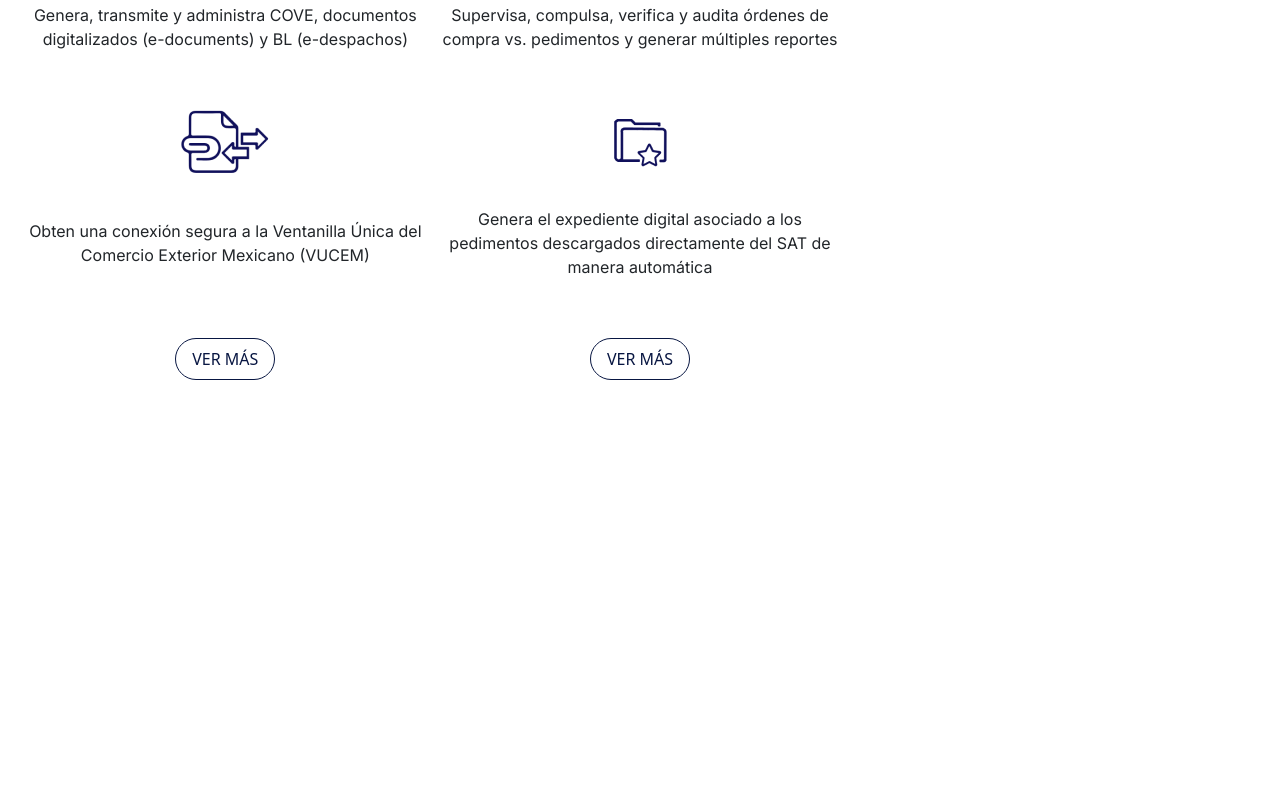
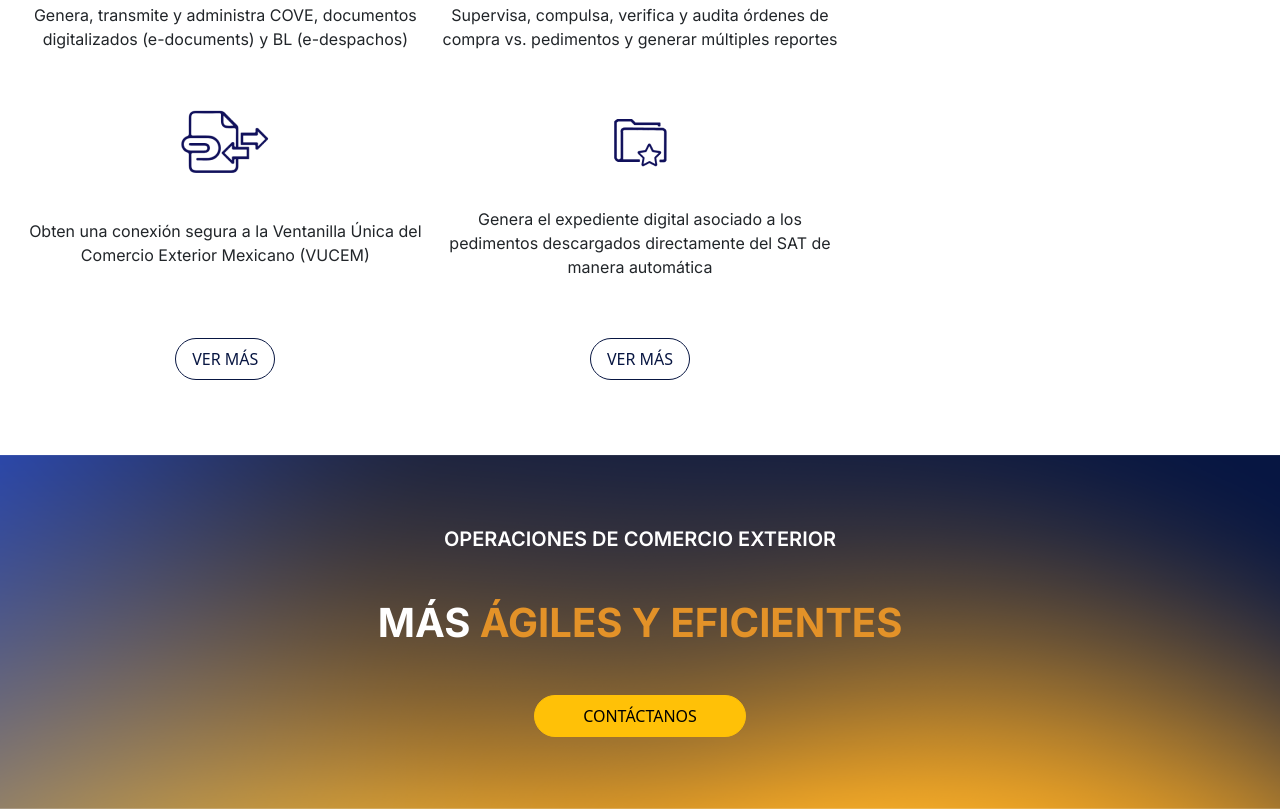
Before and after one commit to samuel-mc/sdi, a plain HTML site: page index.html in a window 1280 px wide. Shown: the part 2066-2875 px from the top of the page. Before the commit the page ends 2521 px from the top, so only its background shows below. Drawn offline with nearby package versions, Linux system fonts and the light colour scheme.

Commit message:
se agrega banner mas agiles

```diff
--- a/index.html
+++ b/index.html
@@ -171,6 +171,15 @@
                 </div>
             </main>
         </section>
+
+        <!-- Banner -->
+         <section class="py-5 px-4 home__banner">
+            <div class="mw--1440 text-center py-4">
+                <h3 class="text--md text--white inter-semibold">OPERACIONES DE COMERCIO EXTERIOR</h3>
+                <h2 class="text--xl text--white inter-bold my-5">MÁS <span class="text--yellow">ÁGILES Y EFICIENTES</span></h2>
+                <a href="#" class="btn btn-warning btn--rounded px-5 py-2">CONTÁCTANOS</a>
+            </div>
+         </section>
     </main>
 
     <!-- Footer -->
--- a/public/css/styles.css
+++ b/public/css/styles.css
@@ -2,3 +2,9 @@
     min-height: 400px;
     object-fit: cover;
 }
+
+.home__banner {
+    background-image: url('/public/img/home/banner.png');
+    background-size: cover;
+    background-position: center;
+}
```
